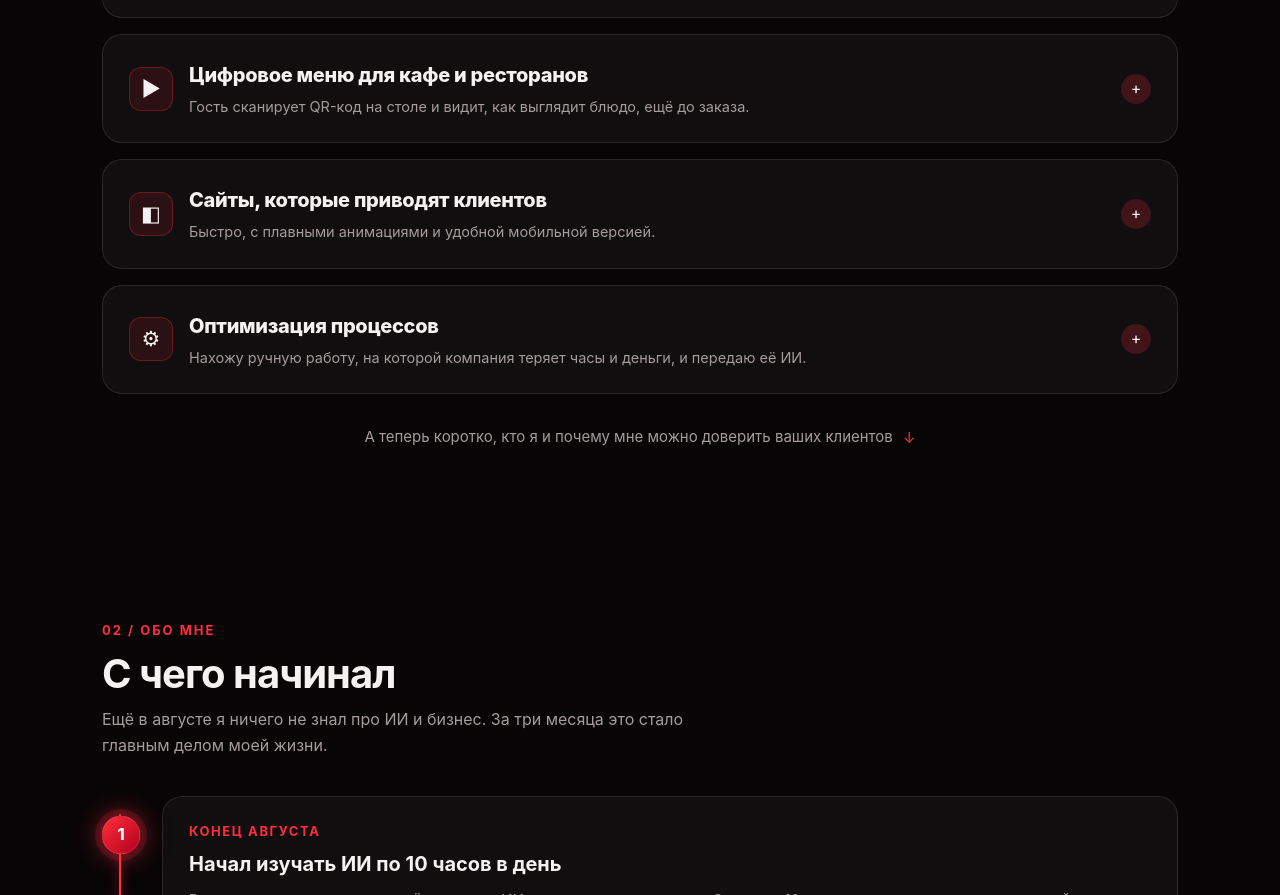
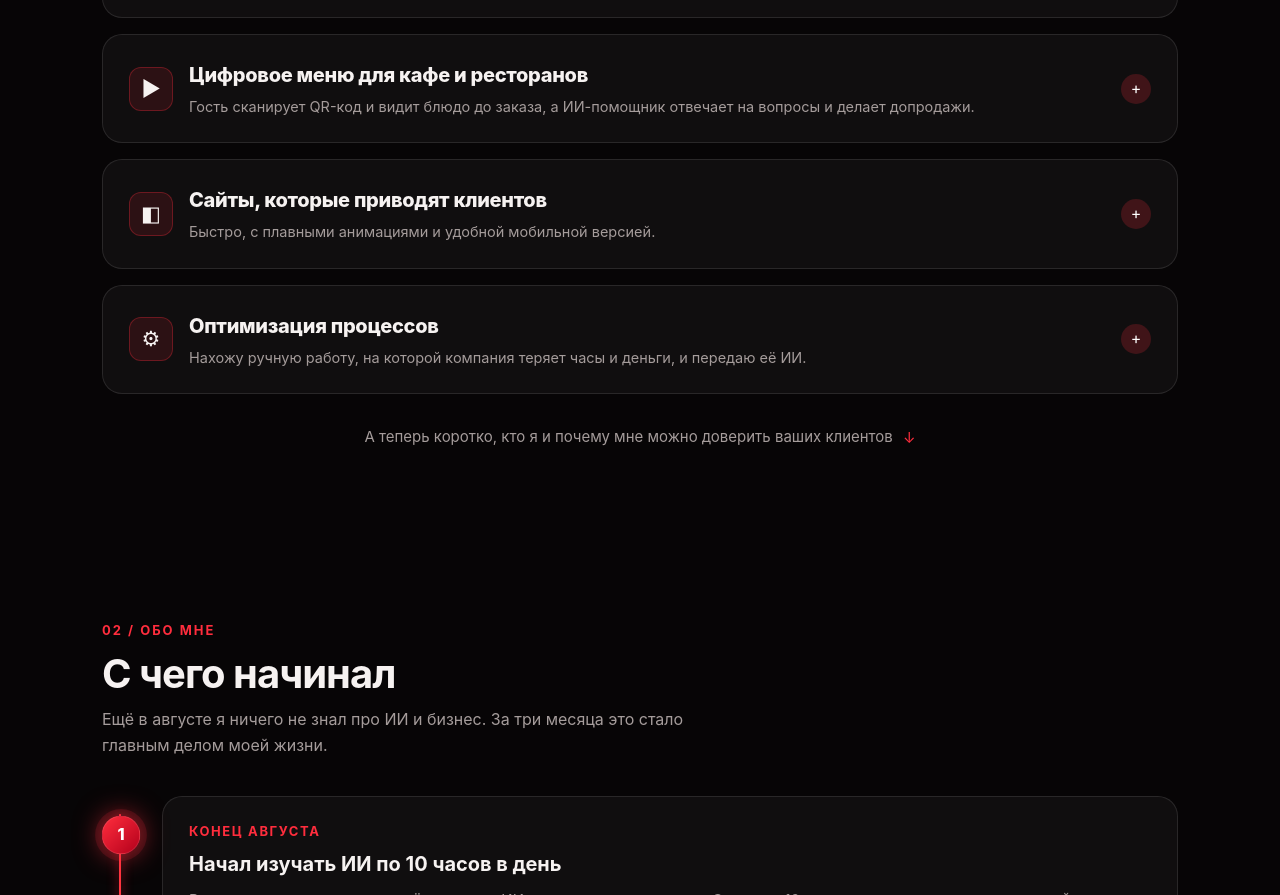
Before and after one commit to vavilov10tim-oss/vavilov10tim-oss.github.io, a plain HTML site: page index.html in a window 1280 px wide. Shown: the part 1494-2389 px from the top of the page. Drawn offline with Linux system fonts and the light colour scheme.

Commit message:
Цифровое меню: ИИ-помощник, допродажи, аллергены, отзывы

```diff
--- a/index.html
+++ b/index.html
@@ -1070,7 +1070,7 @@
                         <span class="p-ic">▶</span>
                         <span>
                             <span class="p-title">Цифровое меню для кафе и ресторанов</span>
-                            <span class="p-sub">Гость сканирует QR-код на столе и видит, как выглядит блюдо, ещё до заказа.</span>
+                            <span class="p-sub">Гость сканирует QR-код и видит блюдо до заказа, а ИИ-помощник отвечает на вопросы и делает допродажи.</span>
                         </span>
                         <span class="p-arrow">+</span>
                     </summary>
@@ -1082,6 +1082,10 @@
                             <div class="feat spot reveal d2"><span class="fi">📱</span><h4>Работает с телефона</h4><p>QR-код на столе, ничего устанавливать не нужно.</p></div>
                             <div class="feat spot reveal d3"><span class="fi">🛒</span><h4>Онлайн-заказ</h4><p>Гость собирает заказ прямо в меню, без ожидания официанта.</p></div>
                             <div class="feat spot reveal d4"><span class="fi">🔒</span><h4>По закону</h4><p>Документы и хранение данных оформлены по 152-ФЗ.</p></div>
+                            <div class="feat spot reveal d1"><span class="fi">🤖</span><h4>ИИ-помощник</h4><p>Отвечает на вопросы гостя прямо в меню и помогает выбрать.</p></div>
+                            <div class="feat spot reveal d2"><span class="fi">📈</span><h4>Делает допродажи</h4><p>Предлагает десерт, напиток или добавку к заказу.</p></div>
+                            <div class="feat spot reveal d3"><span class="fi">🥜</span><h4>Спрашивает про аллергены</h4><p>Уточняет аллергии и подсказывает, что гостю можно заказать.</p></div>
+                            <div class="feat spot reveal d4"><span class="fi">⭐</span><h4>Собирает отзывы</h4><p>Просит гостя оценить заведение после визита.</p></div>
                         </div>
                     </div>
                 </details>
```
